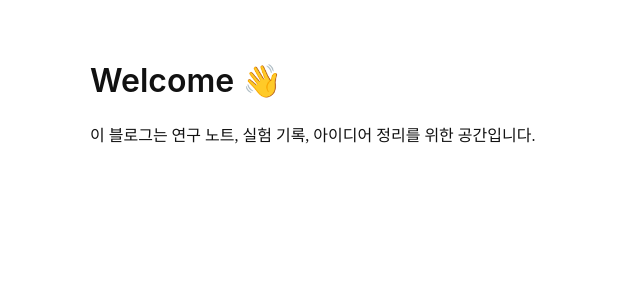
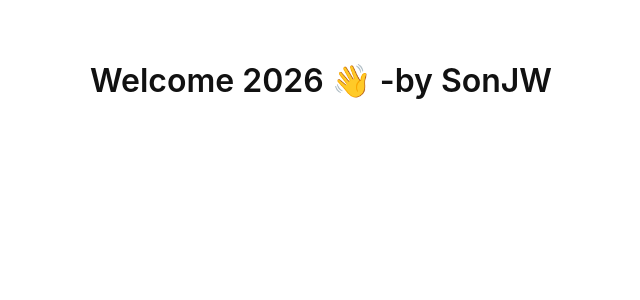
Before and after one commit to mattattabi78/mattattabi78.github.io, a Jekyll site: the page built from index.md, in a window 1280 px wide. Shown: the top 300 px of the page, without its empty margins (190-830 px from the left). Built offline with Jekyll 4.4.1, drawn with Linux system fonts in a browser that asks for light colours.

Commit message:
Update index.md

```diff
--- a/index.md
+++ b/index.md
@@ -3,6 +3,4 @@ layout: default
 title: Home
 ---
 
-# Welcome 👋
-
-이 블로그는 연구 노트, 실험 기록, 아이디어 정리를 위한 공간입니다.
+# Welcome 2026 👋 -by SonJW
```
